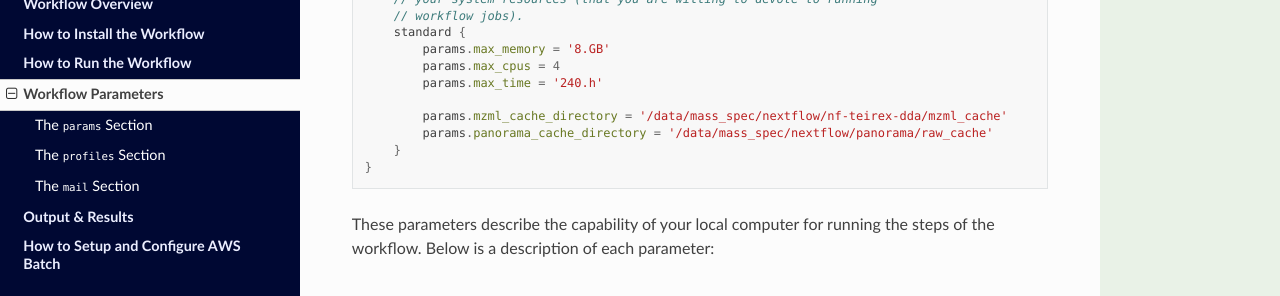
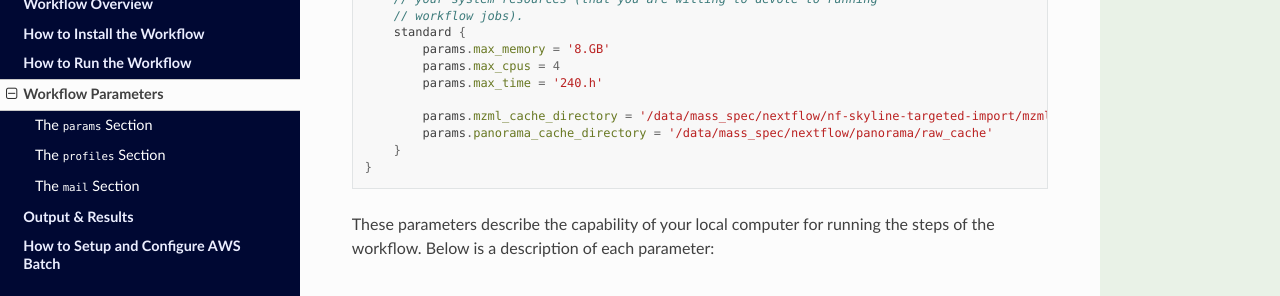
Before and after one commit to mriffle/nf-dia-targeted-import, a Sphinx documentation site: the page built from docs/source/workflow_parameters.rst, in a window 1280 px wide and 900 px high, scrolled down 2185 px. Shown: the part 151-447 px from the top of the window. Built offline with Sphinx 7.4.7 and the Read the Docs theme 2.0.0, drawn with Linux system fonts in a browser that asks for light colours.

Commit message:
update references, remove old references

```diff
--- a/docs/source/workflow_parameters.rst
+++ b/docs/source/workflow_parameters.rst
@@ -104,7 +104,7 @@ The example configuration file includes this ``profiles`` section:
             params.max_cpus = 4
             params.max_time = '240.h'
 
-            params.mzml_cache_directory = '/data/mass_spec/nextflow/nf-teirex-dda/mzml_cache'
+            params.mzml_cache_directory = '/data/mass_spec/nextflow/nf-skyline-targeted-import/mzml_cache'
             params.panorama_cache_directory = '/data/mass_spec/nextflow/panorama/raw_cache'
         }
     }
```
Also changed, not shown: 2 other files.
